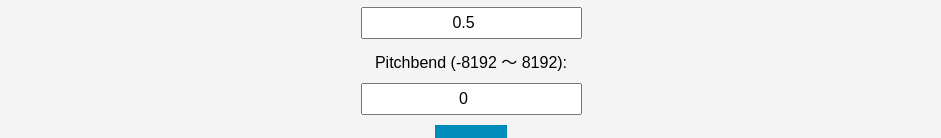
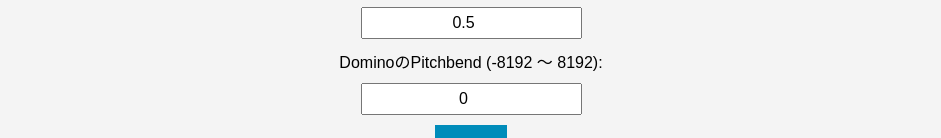
Before and after one commit to ioldtype/play, a plain HTML site: page index.html in a window 1280 px wide. Shown: the part 196-334 px from the top of the page, without its empty margins (169-1110 px from the left). Drawn offline with Linux system fonts and the light colour scheme.

Commit message:
Update index.html

```diff
--- a/index.html
+++ b/index.html
@@ -13,7 +13,7 @@
     <label for="playsound">基準のplaysound:</label>
     <input type="number" id="playsound" step="0.000000001" value="0.5">
 
-    <label for="pitchbend">Pitchbend (-8192 ～ 8192):</label>
+    <label for="pitchbend">DominoのPitchbend (-8192 ～ 8192):</label>
     <input type="number" id="pitchbend" step="1" value="0">
 
     <button id="calculate">計算</button>
```
